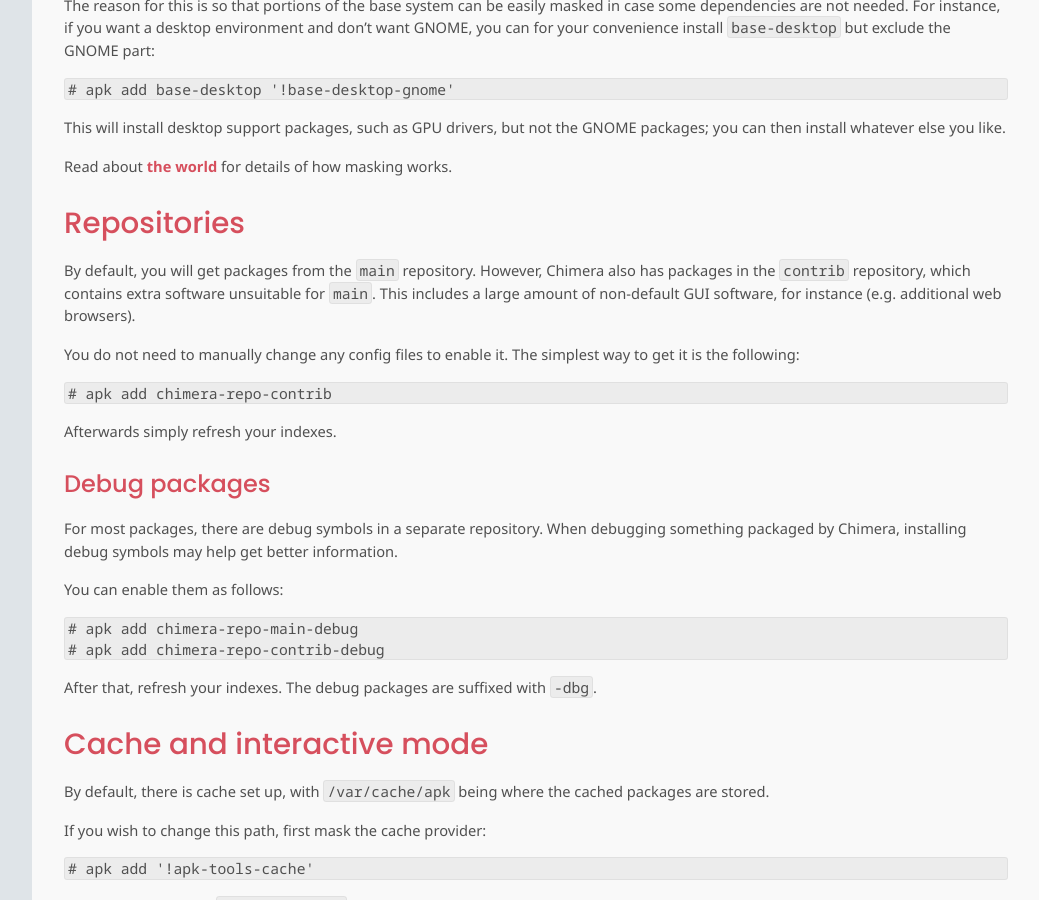
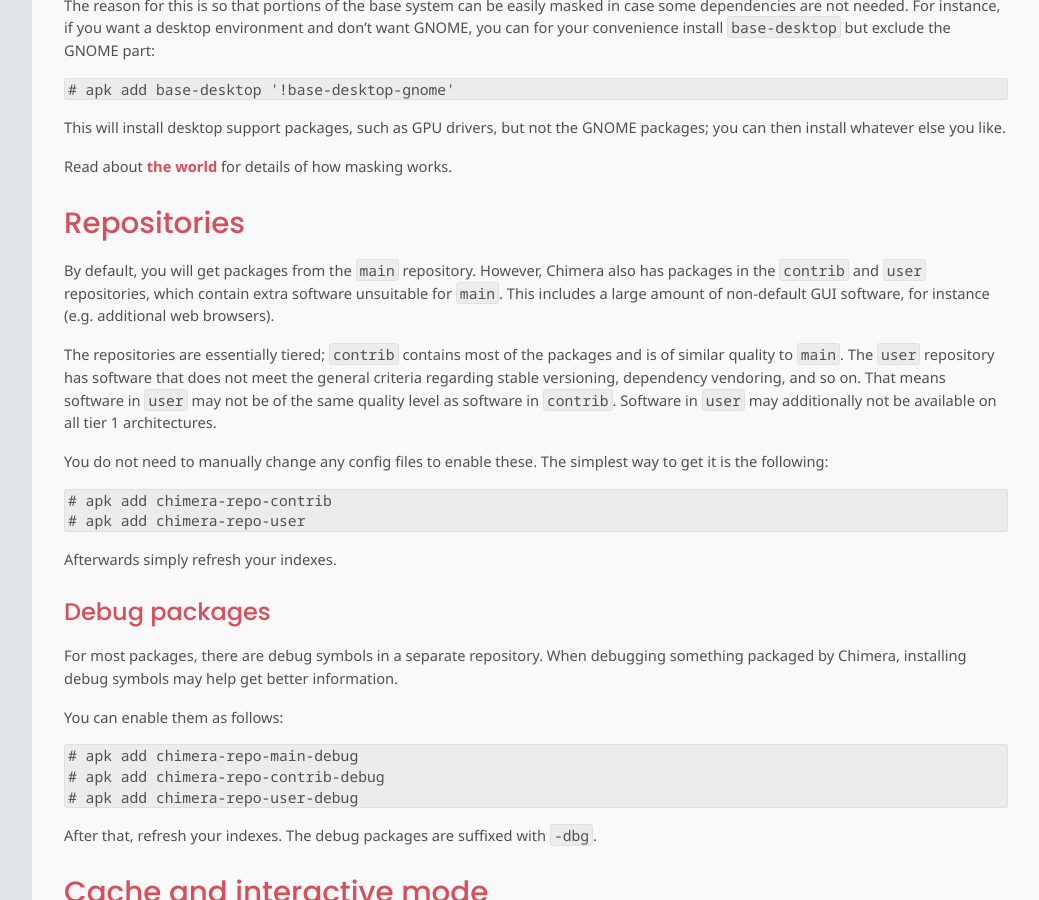
Before and after one commit to chimera-linux/chimera-linux.github.io, a Jekyll site: the page built from _docs/apk.md, in a window 1280 px wide and 900 px high, scrolled down 1976 px. Shown: the whole window, without its empty margins (240-1279 px from the left). Built offline with Jekyll 4.4.1, drawn with Linux system fonts in a browser that asks for light colours.

Commit message:
mention user repo in docs

````diff
--- a/_docs/apk.md
+++ b/_docs/apk.md
@@ -136,15 +136,23 @@
 ## Repositories
 
 By default, you will get packages from the `main` repository. However,
-Chimera also has packages in the `contrib` repository, which contains
-extra software unsuitable for `main`. This includes a large amount of
+Chimera also has packages in the `contrib` and `user` repositories, which
+contain extra software unsuitable for `main`. This includes a large amount of
 non-default GUI software, for instance (e.g. additional web browsers).
 
-You do not need to manually change any config files to enable it.
+The repositories are essentially tiered; `contrib` contains most of the
+packages and is of similar quality to `main`. The `user` repository has
+software that does not meet the general criteria regarding stable versioning,
+dependency vendoring, and so on. That means software in `user` may not be
+of the same quality level as software in `contrib`. Software in `user` may
+additionally not be available on all tier 1 architectures.
+
+You do not need to manually change any config files to enable these.
 The simplest way to get it is the following:
 
 ```
 # apk add chimera-repo-contrib
+# apk add chimera-repo-user
 ```
 
 Afterwards simply refresh your indexes.
@@ -160,6 +168,7 @@
 ```
 # apk add chimera-repo-main-debug
 # apk add chimera-repo-contrib-debug
+# apk add chimera-repo-user-debug
 ```
 
 After that, refresh your indexes. The debug packages are suffixed with `-dbg`.
````
